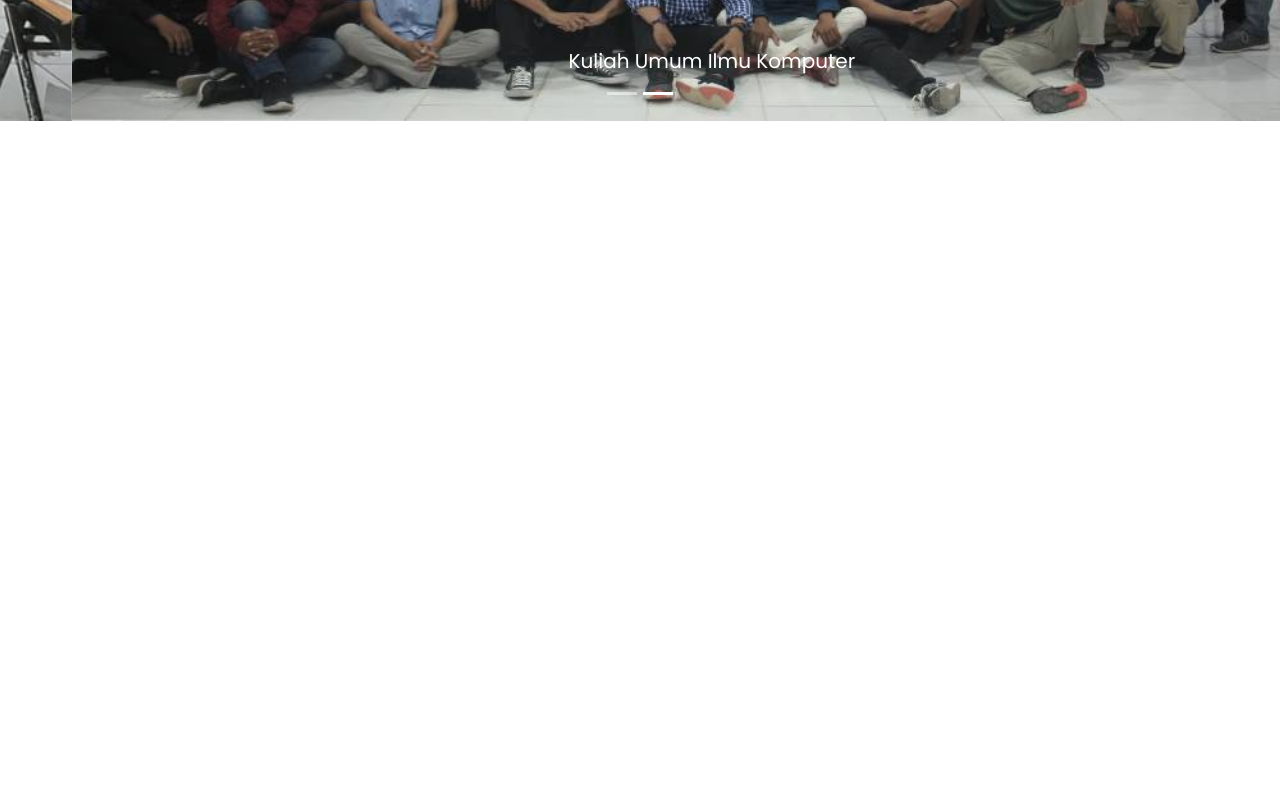
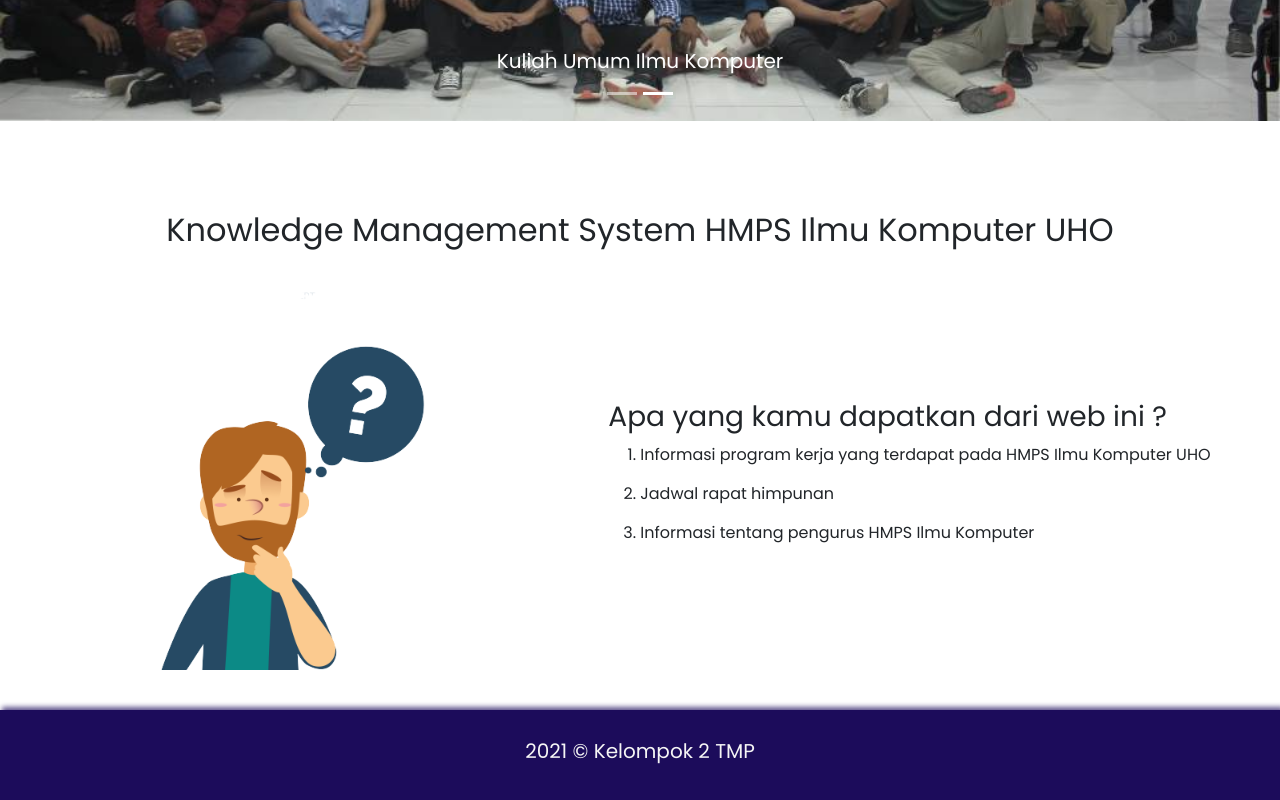
Before and after one commit to maliefrr/Klp2-KMS-TMP, a React (Create React App) app: page / in a window 1280 px wide. Shown: the part 664-1464 px from the top of the page. Before the commit the page ends 800 px from the top, so only its background shows below. Built offline with nearby package versions, Linux system fonts and the light colour scheme.

Commit message:
menambahkan footer dan what you get component

```diff
--- a/package.json
+++ b/package.json
@@ -8,6 +8,7 @@
     "@testing-library/user-event": "^12.8.3",
     "react": "^17.0.2",
     "react-dom": "^17.0.2",
+    "react-router-dom": "^6.0.2",
     "react-scripts": "4.0.3",
     "web-vitals": "^1.1.2"
   },
--- a/src/App.js
+++ b/src/App.js
@@ -1,10 +1,15 @@
 import Header from "./components/Header";
 import Carousel from "./components/Carousel";
+import WhatYouGet from "./components/WhatYouGet";
+import Footer from "./components/Footer";
+import { BrowserRouter, Routes, Route } from "react-router-dom";
 function App() {
 	return (
 		<div>
 			<Header />
 			<Carousel />
+			<WhatYouGet />
+			<Footer />
 		</div>
 	);
 }
--- /dev/null
+++ b/src/components/Footer.js
@@ -0,0 +1,11 @@
+import React from "react";
+
+const Footer = () => {
+	return (
+		<div class="foot">
+			<h5>2021 &copy; Kelompok 2 TMP</h5>
+		</div>
+	);
+};
+
+export default Footer;
--- /dev/null
+++ b/src/components/WhatYouGet.js
@@ -0,0 +1,29 @@
+import React from "react";
+
+const WhatYouGet = () => {
+	return (
+		<div>
+			<h1 className="head text-center h2">Knowledge Management System HMPS Ilmu Komputer UHO</h1>
+			<div className="hero">
+				<div className="hero-section">
+					<img
+						src="assets/img/think.png"
+						alt="access this assets here https://www.freepik.com/free-vector/flat-thinking-concept_4457129.htm#page=1&query=think&position=23&from_view=search"
+						height="400"
+						width="400"
+					/>
+					<div>
+						<h2 className="h3">Apa yang kamu dapatkan dari web ini ?</h2>
+						<ol>
+							<li>Informasi program kerja yang terdapat pada HMPS Ilmu Komputer UHO</li>
+							<li>Jadwal rapat himpunan</li>
+							<li>Informasi tentang pengurus HMPS Ilmu Komputer</li>
+						</ol>
+					</div>
+				</div>
+			</div>
+		</div>
+	);
+};
+
+export default WhatYouGet;
--- a/src/index.css
+++ b/src/index.css
@@ -39,3 +39,48 @@ nav ul li:not(:first-child) {
 	color: #916bbf;
 	transition: 0.3s;
 }
+
+.head {
+	margin-top: 90px;
+	margin-bottom: 15px;
+	z-index: 1;
+}
+
+.hero-section {
+	display: flex;
+	margin-top: 20px;
+	justify-content: space-around;
+}
+
+.hero-section h2 {
+	margin-bottom: 10px;
+}
+
+.hero-section li:not(:last-child) {
+	margin-bottom: 15px;
+}
+
+.hero-section div {
+	position: relative;
+	top: 130px;
+}
+
+.foot {
+	position: relative;
+	width: 100vw;
+	margin-left: 0;
+	margin-top: 40px;
+	padding-top: 29px;
+	padding-bottom: 29px;
+	background-color: #1c0c5b;
+	margin-bottom: 0;
+	box-shadow: 3px -2px 5px 1px rgba(28, 12, 91, 0.7);
+	-webkit-box-shadow: 3px -2px 5px 1px rgba(28, 12, 91, 0.7);
+	-moz-box-shadow: 3px -2px 5px 1px rgba(28, 12, 91, 0.7);
+	bottom: 0;
+}
+
+.foot h5 {
+	text-align: center;
+	color: whitesmoke;
+}
```
Also changed, not shown: public/assets/img/think.png (added), 1 other file (tests, documents, lock files or other folders).
